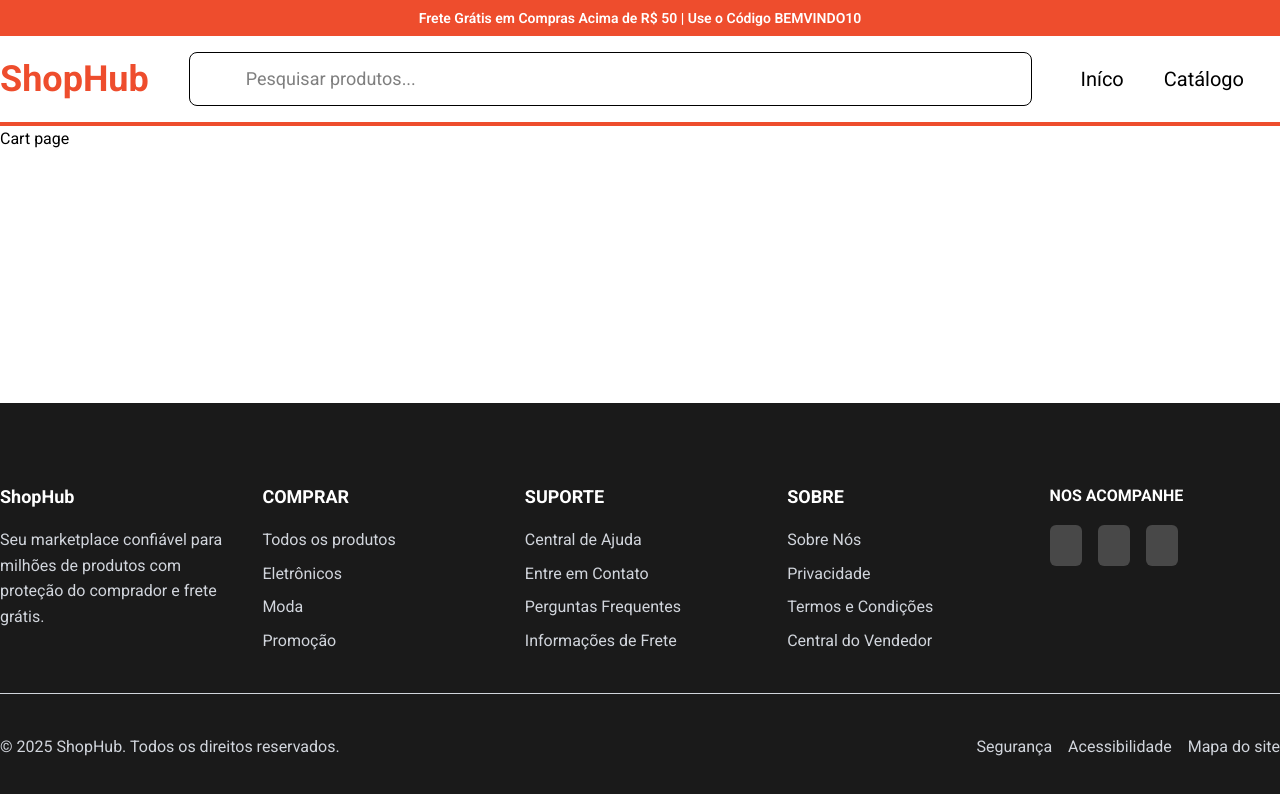
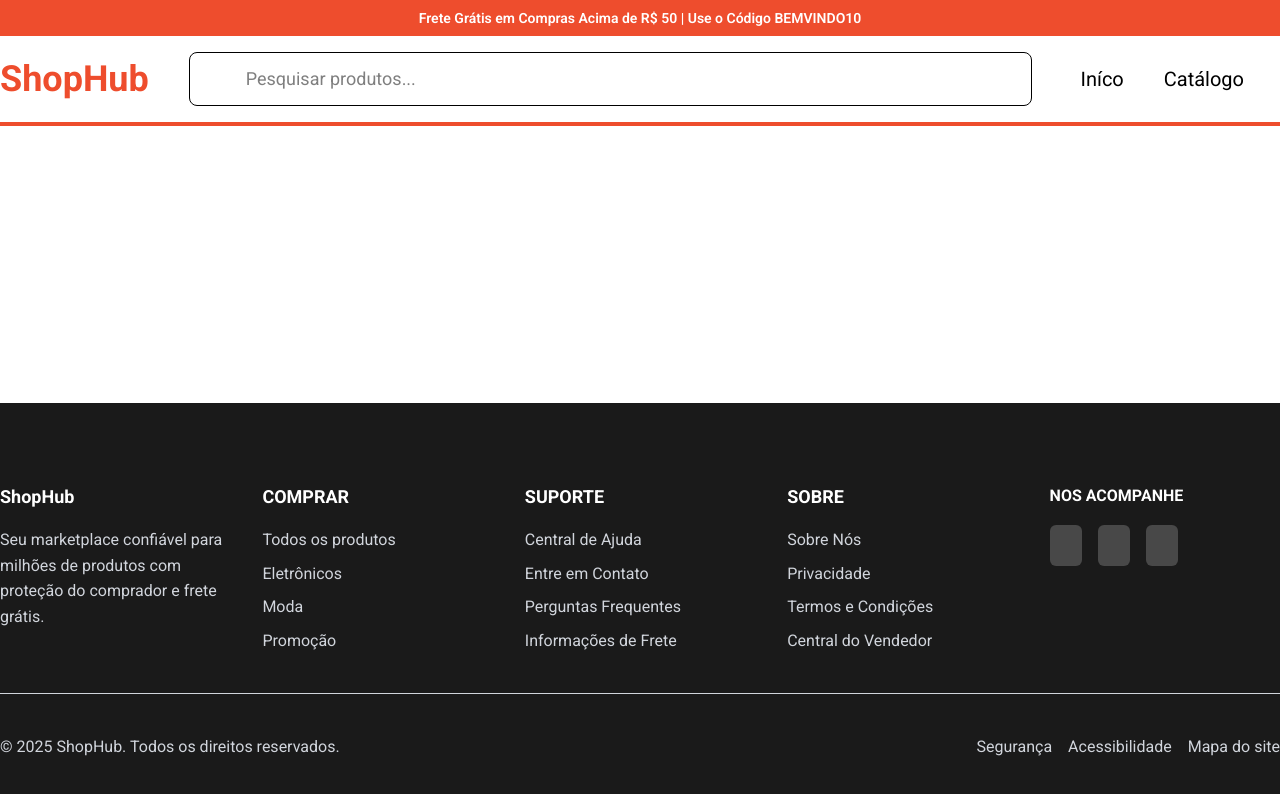
Before and after one commit to guilherme1s/shophub-store, a React (Vite) app: page /carrinho in a window 1280 px wide. Shown: the top 794 px of the page. Built offline with nearby package versions, Linux system fonts and the light colour scheme; some icons are missing.

Commit message:
[FIX] Corrige layout default

```diff
--- a/src/layouts/DefaultLayout/index.tsx
+++ b/src/layouts/DefaultLayout/index.tsx
@@ -9,8 +9,12 @@
 export function DefaultLayout({ children }: DefaultLayoutProps) {
   return (
     <div className="flex flex-col min-h-screen">
-      <Header />
-      <main className="flex-1">{children}</main>
+      <div className="fixed top-0 left-0 w-full bg-white z-50">
+        <Header />
+      </div>
+
+      <main className="flex-1 pt-20">{children}</main>
+
       <Footer />
     </div>
   );
```
